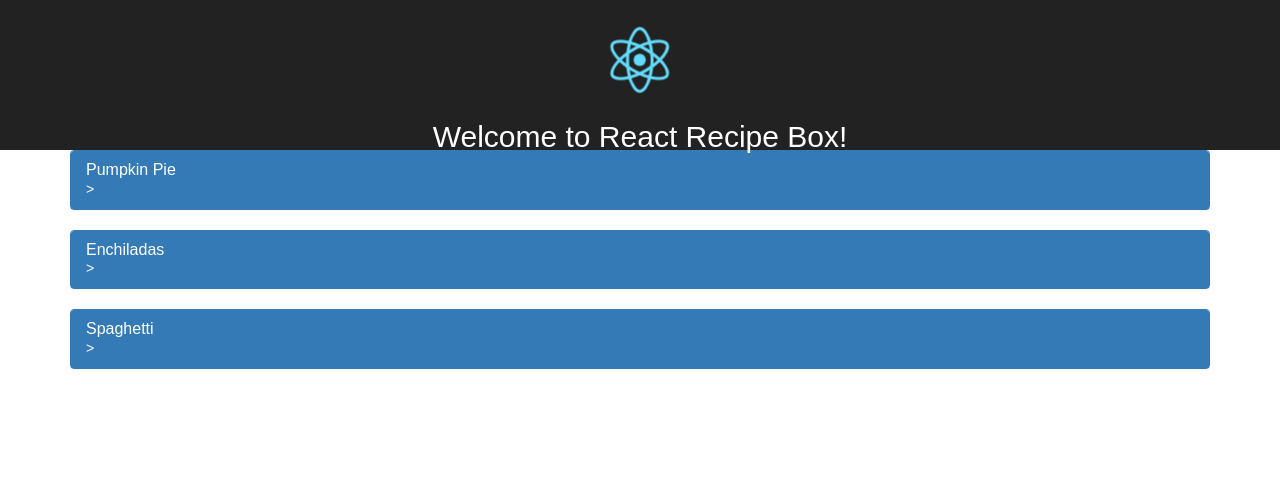
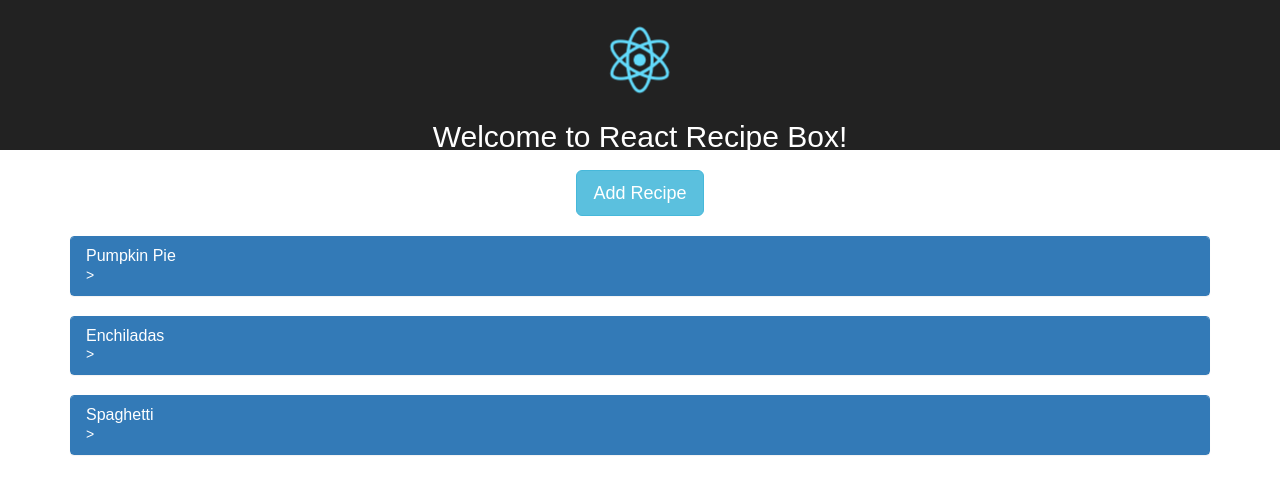
Before and after one commit to zbennett10/FCC-React-Recipe-Box, a React (Create React App) app in the folder RecipeBox/: page / in a window 1280 px wide. Shown: the top 494 px of the page. Built offline with nearby package versions, Linux system fonts and the light colour scheme.

Commit message:
added add button and modal

```diff
--- a/RecipeBox/src/App.css
+++ b/RecipeBox/src/App.css
@@ -27,3 +27,8 @@
 li {
   width: 400px;
 }
+
+#addButton {
+  margin-top: 20px;
+  margin-bottom: 20px;
+}
--- a/RecipeBox/src/App.js
+++ b/RecipeBox/src/App.js
@@ -57,12 +57,27 @@ class App extends Component {
         </div>
 
         <div className="container">
+          <button id="addButton" data-toggle="modal" data-target="#addModal" className="btn btn-lg btn-info center-block">Add Recipe</button>
           {this.state.recipeData.map(recipe => {
             return (
             <Recipe name={recipe.name} key={recipe.name} ingredients={recipe.ingredients} deleteRecipe={this.deleteRecipe}/>
             )
           })}
         </div>
+
+        <div className="modal modal-lg" id="addModal">
+            <div className="modal-content">
+              <div className="modal-body">
+                <h3>Add a recipe modal</h3>
+              </div>
+              <div className="modal-footer">
+                <div className="btn-group">
+                  <button className="btn btn-sm btn-danger" data-dismiss="modal">Add</button>
+                  <button className="btn btn-sm btn-info" data-dismiss="modal">Close</button>
+                </div>
+              </div>
+            </div>
+          </div>
       </div>
     );
   }
```
